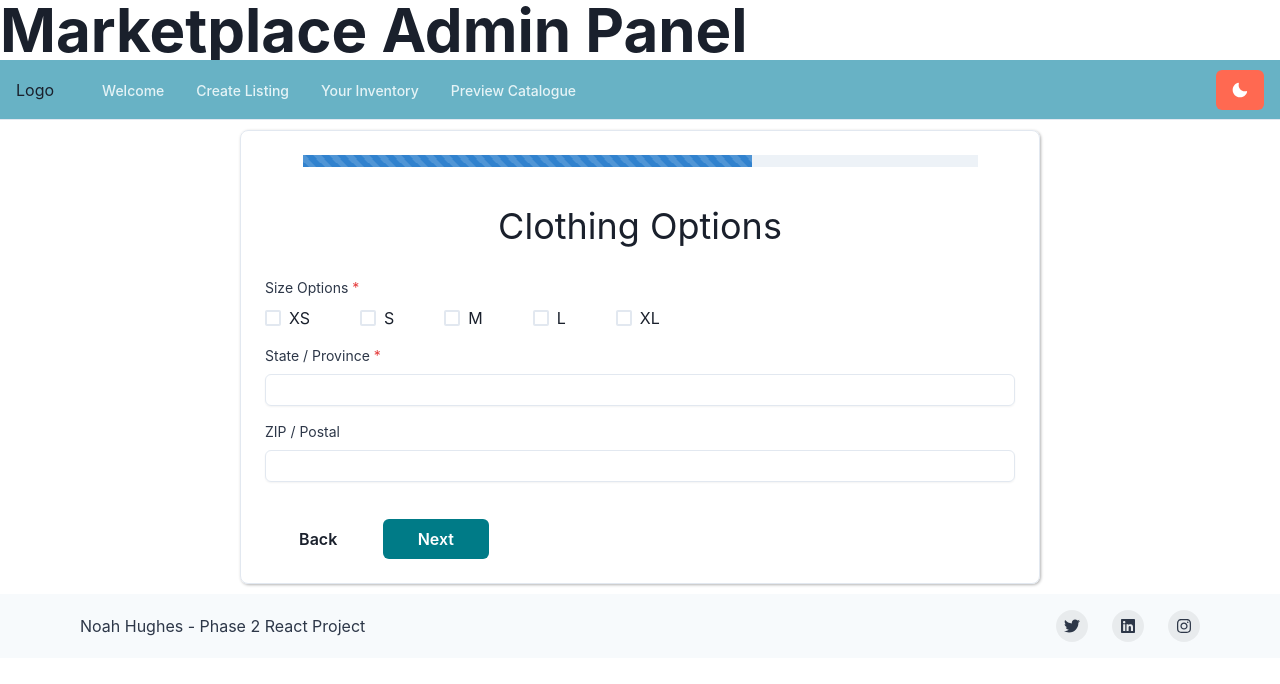
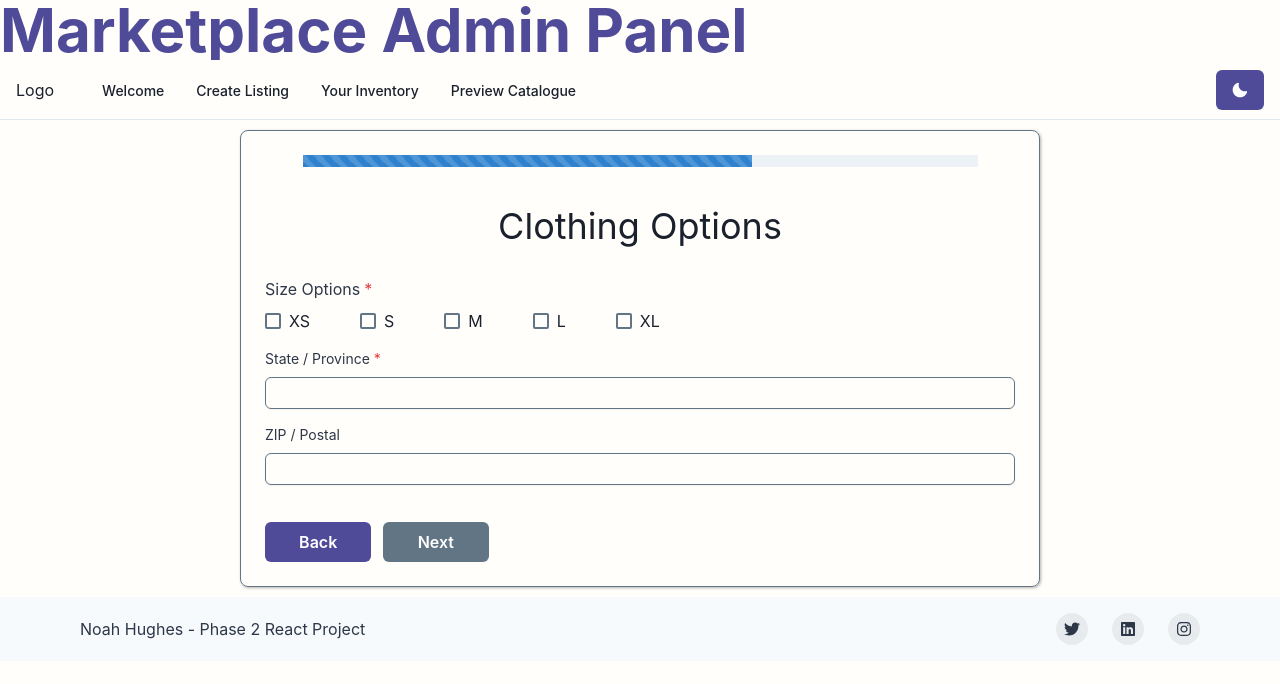
Before and after one commit to Paper-Byte/lorem-ipsum-cms, a React (Create React App) app: page / in a window 1280 px wide. Both pictures are taken after a click on the button "Next". Shown: the top 684 px of the page. Built offline with nearby package versions, Linux system fonts and the light colour scheme.

Commit message:
conitnues work on handler for clothing creation

```diff
--- a/src/components/CreateClothing.jsx
+++ b/src/components/CreateClothing.jsx
@@ -35,8 +35,21 @@ export default function Multistep() {
     type: '',
     image: '',
     description: '',
-    sizes: [],
-    colors: [],
+    sizes: {
+      xs: false,
+      s: false,
+      m: false,
+      l: false,
+      xl: false,
+    },
+    colors: {
+      black: false,
+      white: false,
+      firebrick: false,
+      navy: false,
+      aquamarine: false,
+      coral: false,
+    },
     price: 0,
     availability: true,
   });
@@ -48,8 +61,6 @@ export default function Multistep() {
     clothingDetails.type !== '' &&
     clothingDetails.image !== '' &&
     clothingDetails.description !== '' &&
-    clothingDetails.sizes.length > 0 &&
-    clothingDetails.colors.length > 0 &&
     clothingDetails.price > 0
   ) {
     canSubmit = true;
@@ -57,20 +68,25 @@ export default function Multistep() {
 
   console.log(clothingDetails);
 
-  const handleClothingOptionsStrings = (event) => {
-    if (event.target.name === 'price') {
-      let newPrice = parseInt(event.target.value);
+  const handleClothingOptions = (event) => {
+    const { name, value, type } = event.target;
+    if (name === 'price') {
+      let newPrice = parseInt(value);
       setClothingDetails({
         ...clothingDetails,
-        [event.target.name]: newPrice,
+        [name]: newPrice,
+      });
+    } else if (type === 'checkbox') {
+      setClothingDetails({
+        ...clothingDetails.sizes,
+        [name]: !clothingDetails.sizes[name],
       });
     } else {
-      setClothingDetails({
-        ...clothingDetails,
-        [event.target.name]: event.target.value,
-      });
+      setClothingDetails({ ...clothingDetails, [name]: value });
     }
   };
+
+  console.log(clothingDetails.sizes.xs);
 
   return (
     <>
@@ -99,14 +115,14 @@ export default function Multistep() {
             description={clothingDetails.description}
             clothingType={clothingDetails.type}
             img={clothingDetails.image}
-            handleClothingOptions={handleClothingOptionsStrings}
+            handleClothingOptions={handleClothingOptions}
           />
         ) : step === 2 ? (
           <Form2
             sizes={clothingDetails.sizes}
             colors={clothingDetails.colors}
             price={clothingDetails.price}
-            handleClothingPrice={handleClothingOptionsStrings}
+            handleClothingOptions={handleClothingOptions}
           />
         ) : (
           <Form3 />
@@ -186,7 +202,7 @@ const Form1 = ({
   img,
   clothingType,
   description,
-  handleClothingOptionsStrings,
+  handleClothingOptions,
 }) => {
   return (
     <>
@@ -213,7 +229,7 @@ const Form1 = ({
             name="item"
             type="text"
             value={item}
-            onChange={handleClothingOptionsStrings}
+            onChange={handleClothingOptions}
             placeholder="Item name..."
           />
 
@@ -234,7 +250,7 @@ const Form1 = ({
             name="image"
             type="text"
             value={img}
-            onChange={handleClothingOptionsStrings}
+            onChange={handleClothingOptions}
             placeholder="Ex. 'https://png.pngtree.com/png-vector/...'"
           />
 
@@ -262,7 +278,7 @@ const Form1 = ({
             id="type"
             name="type"
             value={clothingType}
-            onChange={handleClothingOptionsStrings}
+            onChange={handleClothingOptions}
             placeholder="Select option"
             focusBorderColor="brand.400"
             shadow="sm"
@@ -294,7 +310,7 @@ const Form1 = ({
             name="description"
             type="text"
             value={description}
-            onChange={handleClothingOptionsStrings}
+            onChange={handleClothingOptions}
             placeholder="Ex. 'https://png.pngtree.com/png-vector/...'"
           />
 
@@ -306,7 +322,7 @@ const Form1 = ({
   );
 };
 
-const Form2 = ({ sizes, colors, price, handleClothingPrice }) => {
+const Form2 = ({ sizes, colors, price, handleClothingOptions }) => {
   return (
     <>
 
@@ -325,7 +341,7 @@ const Form2 = ({ sizes, colors, price, handleClothingPrice }) => {
 
           <FormLabel
             htmlFor="sizes"
-            fontSize="sm"
+            fontSize="md"
             fontWeight="md"
             color="gray.700"
             _dark={{
@@ -336,20 +352,48 @@ const Form2 = ({ sizes, colors, price, handleClothingPrice }) => {
                       Size Options
           </FormLabel>
 
-          <CheckboxGroup
-            id="item-sizes"
-            name="sizes"
-            w="100%"
-            mr="5%"
-          >
-            <Stack spacing={[1, 50]} direction={['column', 'row']}>
-              <Checkbox value="xs">XS</Checkbox>
-              <Checkbox value="s">S</Checkbox>
-              <Checkbox value="m">M</Checkbox>
-              <Checkbox value="l">L</Checkbox>
-              <Checkbox value="xl">XL</Checkbox>
-            </Stack>
-          </CheckboxGroup>
+          <Stack spacing={[1, 50]} direction={['column', 'row']}>
+            <Checkbox
+              size="md"
+              onChange={handleClothingOptions}
+              name="xs"
+              isChecked={sizes.xs}
+            >
+              XS
+            </Checkbox>
+            <Checkbox
+              size="md"
+              isChecked={sizes.s}
+              onChange={handleClothingOptions}
+              name="s"
+            >
+              S
+            </Checkbox>
+            <Checkbox
+              size="md"
+              isChecked={sizes.m}
+              onChange={handleClothingOptions}
+              name="m"
+            >
+              M
+            </Checkbox>
+            <Checkbox
+              size="md"
+              isChecked={sizes.l}
+              onChange={handleClothingOptions}
+              name="l"
+            >
+              L
+            </Checkbox>
+            <Checkbox
+              size="md"
+              isChecked={sizes.xl}
+              onChange={handleClothingOptions}
+              name="xl"
+            >
+              XL
+            </Checkbox>
+          </Stack>
 
         </FormControl>
 
--- a/src/components/Header.jsx
+++ b/src/components/Header.jsx
@@ -1,12 +1,12 @@
-import React from "react";
-import { Heading , Button} from "@chakra-ui/react";
+import React from 'react';
+import { Heading, Button } from '@chakra-ui/react';
 
 const Header = () => {
-    return(
-        <>
-        <Heading as="h2" size="3xl" noOfLines={1}>Marketplace Admin Panel</Heading>
-        </>
-    )
-}
+  return (
+    <Heading as="h2" size="3xl" noOfLines={1} color="secondary.500">
+      Marketplace Admin Panel
+    </Heading>
+  );
+};
 
 export default Header;
--- a/src/components/Navbar.jsx
+++ b/src/components/Navbar.jsx
@@ -14,7 +14,7 @@ import {
   useBreakpointValue,
   useDisclosure,
   useColorMode,
-  Switch
+  Switch,
 } from '@chakra-ui/react';
 import {
   HamburgerIcon,
@@ -22,42 +22,56 @@ import {
   ChevronDownIcon,
   ChevronRightIcon,
   MoonIcon,
-  SunIcon
+  SunIcon,
 } from '@chakra-ui/icons';
 
-
 export default function WithSubnavigation() {
-  const { colorMode, toggleColorMode } = useColorMode()
+  const { colorMode, toggleColorMode } = useColorMode();
 
   const { isOpen, onToggle } = useDisclosure();
   const useTheme = (colorKey) => `${colorMode}.${colorKey}`;
   return (
     <Box>
       <Flex
-        bg={useTheme("primary.500")}
+        bg={useTheme('primary.500')}
         minH={'60px'}
         py={{ base: 2 }}
         px={{ base: 4 }}
         borderBottom={1}
         borderStyle={'solid'}
         borderColor={useColorModeValue('gray.200', 'gray.900')}
-        align={'center'}>
+        align={'center'}
+      >
         <Flex
           flex={{ base: 1, md: 'auto' }}
           ml={{ base: -2 }}
-          display={{ base: 'flex', md: 'none' }}>
+          display={{ base: 'flex', md: 'none' }}
+        >
           <IconButton
             onClick={onToggle}
-            icon={isOpen ? <CloseIcon w={3} h={3} /> : <HamburgerIcon w={5} h={5} />}
+            icon={
+              isOpen ? (
+                <CloseIcon w={3} h={3} />
+              ) : (
+                <HamburgerIcon w={5} h={5} />
+              )
+            }
             variant={'ghost'}
             aria-label={'Toggle Navigation'}
           />
         </Flex>
-        <Flex flex={{ base: 1 }} justify={{ base: 'center', md: 'start' }}>
+        <Flex
+          flex={{ base: 1 }}
+          justify={{ base: 'center', md: 'start' }}
+        >
           <Text
-            textAlign={useBreakpointValue({ base: 'center', md: 'left' })}
+            textAlign={useBreakpointValue({
+              base: 'center',
+              md: 'left',
+            })}
             fontFamily={'heading'}
-            color={useColorModeValue('gray.800', 'white')}>
+            color={useColorModeValue('gray.800', 'white')}
+          >
             Logo
           </Text>
 
@@ -70,10 +84,11 @@ export default function WithSubnavigation() {
           flex={{ base: 1, md: 0 }}
           justify={'flex-end'}
           direction={'row'}
-          spacing={6}>
+          spacing={6}
+        >
           <div>
-            <Button onClick={toggleColorMode} colorScheme={useTheme('secondary')}>
-            {colorMode === 'light' ? <MoonIcon /> : <SunIcon />}
+            <Button onClick={toggleColorMode} variant="secondary">
+              {colorMode === 'light' ? <MoonIcon /> : <SunIcon />}
             </Button>
           </div>
         </Stack>
@@ -87,10 +102,6 @@ export default function WithSubnavigation() {
 }
 
 const DesktopNav = () => {
-  const linkColor = useColorModeValue('light.primary.50', 'dark.primary.50');
-  const linkHoverColor = useColorModeValue('light.primary.50', 'dark.primary.50');
-  const popoverContentBgColor = useColorModeValue('white', 'gray.800');
-
   return (
     <Stack direction={'row'} spacing={4}>
       {NAV_ITEMS.map((navItem) => (
@@ -103,11 +114,10 @@ const DesktopNav = () => {
                 href={navItem.href ?? '#'}
                 fontSize={'sm'}
                 fontWeight={500}
-                color={linkColor}
                 _hover={{
                   textDecoration: 'none',
-                  color: linkHoverColor,
-                }}>
+                }}
+              >
                 {navItem.label}
               </Box>
             </PopoverTrigger>
@@ -116,10 +126,10 @@ const DesktopNav = () => {
               <PopoverContent
                 border={0}
                 boxShadow={'xl'}
-                bg={popoverContentBgColor}
                 p={4}
                 rounded={'xl'}
-                minW={'sm'}>
+                minW={'sm'}
+              >
                 <Stack>
                   {navItem.children.map((child) => (
                     <DesktopSubNav key={child.label} {...child} />
@@ -143,13 +153,15 @@ const DesktopSubNav = ({ label, href, subLabel }) => {
       display={'block'}
       p={2}
       rounded={'md'}
-      _hover={{ bg: useColorModeValue('pink.50', 'gray.900') }}>
+      _hover={{ bg: useColorModeValue('pink.50', 'gray.900') }}
+    >
       <Stack direction={'row'} align={'center'}>
         <Box>
           <Text
             transition={'all .3s ease'}
             _groupHover={{ color: 'pink.400' }}
-            fontWeight={500}>
+            fontWeight={500}
+          >
             {label}
           </Text>
           <Text fontSize={'sm'}>{subLabel}</Text>
@@ -158,11 +170,20 @@ const DesktopSubNav = ({ label, href, subLabel }) => {
           transition={'all .3s ease'}
           transform={'translateX(-10px)'}
           opacity={0}
-          _groupHover={{ opacity: '100%', transform: 'translateX(0)' }}
+          _groupHover={{
+            opacity: '100%',
+            transform: 'translateX(0)',
+          }}
           justify={'flex-end'}
           align={'center'}
-          flex={1}>
-          <Icon color={'pink.400'} w={5} h={5} as={ChevronRightIcon} />
+          flex={1}
+        >
+          <Icon
+            color={'pink.400'}
+            w={5}
+            h={5}
+            as={ChevronRightIcon}
+          />
         </Flex>
       </Stack>
     </Box>
@@ -171,7 +192,11 @@ const DesktopSubNav = ({ label, href, subLabel }) => {
 
 const MobileNav = () => {
   return (
-    <Stack bg={useColorModeValue('white', 'gray.800')} p={4} display={{ md: 'none' }}>
+    <Stack
+      bg={useColorModeValue('white', 'gray.800')}
+      p={4}
+      display={{ md: 'none' }}
+    >
       {NAV_ITEMS.map((navItem) => (
         <MobileNavItem key={navItem.label} {...navItem} />
       ))}
@@ -192,8 +217,12 @@ const MobileNavItem = ({ label, children, href }) => {
         alignItems="center"
         _hover={{
           textDecoration: 'none',
-        }}>
-        <Text fontWeight={600} color={useColorModeValue('gray.600', 'gray.200')}>
+        }}
+      >
+        <Text
+          fontWeight={600}
+          color={useColorModeValue('gray.600', 'gray.200')}
+        >
           {label}
         </Text>
         {children && (
@@ -207,14 +236,19 @@ const MobileNavItem = ({ label, children, href }) => {
         )}
       </Box>
 
-      <Collapse in={isOpen} animateOpacity style={{ marginTop: '0!important' }}>
+      <Collapse
+        in={isOpen}
+        animateOpacity
+        style={{ marginTop: '0!important' }}
+      >
         <Stack
           mt={2}
           pl={4}
           borderLeft={1}
           borderStyle={'solid'}
           borderColor={useColorModeValue('gray.200', 'gray.700')}
-          align={'start'}>
+          align={'start'}
+        >
           {children &&
             children.map((child) => (
               <Box as="a" key={child.label} py={2} href={child.href}>
@@ -230,7 +264,7 @@ const MobileNavItem = ({ label, children, href }) => {
 const NAV_ITEMS = [
   {
     label: 'Welcome',
-    href: "#"
+    href: '#',
   },
   {
     label: 'Create Listing',
@@ -249,7 +283,7 @@ const NAV_ITEMS = [
   },
   {
     label: 'Your Inventory',
-    href:'#',
+    href: '#',
   },
   {
     label: 'Preview Catalogue',
--- a/src/styles/ButtonStyle.js
+++ b/src/styles/ButtonStyle.js
@@ -1,15 +1,45 @@
-import { darken, mode, whiten } from '@chakra-ui/theme-tools';
+import { mode } from '@chakra-ui/theme-tools';
+
+const fontColor = 'white';
 
 export const ButtonStyle = {
   baseStyle: {},
   sizes: {},
   variants: {
     primary: (props) => ({
-      bg: 'dark.primary.500',
-      color: 'white',
+      bg: 'primary.500',
+      color: props.color ?? fontColor,
       _hover: {
-        bg: whiten('dark.primary.500', 1),
+        bg: mode('primary.700', 'primary.400')(props),
         boxShadow: 'md',
+        transform: 'translateY(-2px)',
+      },
+      _disabled: {
+        bg: 'primary.200',
+        color: fontColor,
+        _hover: {
+          bg: 'primary.200',
+          boxShadow: 'none',
+          transform: 'none',
+        },
+      },
+    }),
+    secondary: (props) => ({
+      bg: 'secondary.500',
+      color: props.color ?? fontColor,
+      _hover: {
+        bg: mode('secondary.700', 'secondary.400')(props),
+        boxShadow: 'md',
+        transform: 'translateY(-2px)',
+      },
+      _disabled: {
+        bg: 'secondary.200',
+        color: fontColor,
+        _hover: {
+          bg: 'secondary.200',
+          boxShadow: 'none',
+          transform: 'none',
+        },
       },
     }),
   },
--- a/src/styles/customTheme/customTheme.js
+++ b/src/styles/customTheme/customTheme.js
@@ -1,11 +1,25 @@
 import { extendTheme } from '@chakra-ui/react';
 import { ButtonStyle as Button } from '../ButtonStyle';
+import { mode } from '@chakra-ui/theme-tools';
 import colors from './palette';
 export default extendTheme({
   config: {
     initialColorMode: 'light',
     useSystemColorMode: false,
   },
+  styles: {
+    global: (props) => ({
+      body: {
+        bg: 'brand.50',
+      },
+      '*, *::before, &::after': {
+        borderColor: 'primary.500',
+      },
+      '.chakra-ui-dark': {
+        bg: 'primary.800',
+      },
+    }),
+  },
   colors,
   components: {
     Button,
--- a/src/styles/customTheme/palette.js
+++ b/src/styles/customTheme/palette.js
@@ -1,127 +1,51 @@
 const palette = {
-  light: {
-    primary: {
-      50: '#E5F3F6',
-      100: '#CCE6EC',
-      200: '#B3D9E2',
-      300: '#9ACCD8',
-      400: '#81BFCF',
-      500: '#68B2C5',
-      600: '#529BAC',
-      700: '#3B8693',
-      800: '#236F7A',
-      900: '#0C5861',
-    },
-    secondary: {
-      50: '#FFEEEB',
-      100: '#FFD3CC',
-      200: '#FFB9AD',
-      300: '#FF9E8E',
-      400: '#FF8470',
-      500: '#FF6951',
-      600: '#E55947',
-      700: '#C5493E',
-      800: '#A53934',
-      900: '#86392B',
-    },
-    complementary: {
-      50: '#F5F8FA',
-      100: '#E9F2F6',
-      200: '#DCECFA',
-      300: '#D0E7F4',
-      400: '#C4E1EF',
-      500: '#B7DBE9',
-      600: '#A4D4E3',
-      700: '#91CDDD',
-      800: '#7EC6D7',
-      900: '#6BBFD1',
-    },
-    neutral: {
-      50: '#FCFDFE',
-      100: '#F8FAFC',
-      200: '#F1F3F6',
-      300: '#E6EBF0',
-      400: '#D0D9E1',
-      500: '#B2C1CF',
-      600: '#8AA3B4',
-      700: '#627695',
-      800: '#3D5778',
-      900: '#1E3D5B',
-    },
-    accent: {
-      50: '#FCE9E6',
-      100: '#FAC7C1',
-      200: '#F9A49C',
-      300: '#F78277',
-      400: '#F56053',
-      500: '#F43D2E',
-      600: '#DD321F',
-      700: '#C22610',
-      800: '#A11A00',
-      900: '#820E00',
-    },
+  brand: {
+    50: '#fffefa',
+    100: '#fef0b9',
+    200: '#fee689',
+    300: '#fedb5a',
+    400: '#fed133',
+    500: '#e5b824',
+    600: '#b28f1a',
+    700: '#7f6611',
+    800: '#4c3d07',
+    900: '#1a1400',
   },
-  dark: {
-    primary: {
-      50: '#001418',
-      100: '#002730',
-      200: '#003A48',
-      300: '#004C61',
-      400: '#006074',
-      500: '#007B87',
-      600: '#00939A',
-      700: '#00ACAD',
-      800: '#00C5C1',
-      900: '#00DFD5',
-    },
-    secondary: {
-      50: '#83c5beff',
-      100: '#71bdb6ff',
-      200: '#5fb6adff',
-      300: '#4eaea4ff',
-      400: '#3da79cff',
-      500: '#2ca195ff',
-      600: '#209984ff',
-      700: '#158e73ff',
-      800: '#0a8362ff',
-      900: '#00784fff',
-    },
-    complementary: {
-      50: '#00434eff',
-      100: '#004e59ff',
-      200: '#005963ff',
-      300: '#00656eff',
-      400: '#006f78ff',
-      500: '#007983ff',
-      600: '#00838dff',
-      700: '#008e97ff',
-      800: '#0099a2ff',
-      900: '#00a4acff',
-    },
-    neutral: {
-      50: '#1a202cff',
-      100: '#1d2430ff',
-      200: '#202835ff',
-      300: '#232b39ff',
-      400: '#262e3dff',
-      500: '#293142ff',
-      600: '#2c3546ff',
-      700: '#2f394bff',
-      800: '#323d4fff',
-      900: '#354153ff',
-    },
-    accent: {
-      50: '#9c5444ff',
-      100: '#ab664cff',
-      200: '#ba7854ff',
-      300: '#c8895bff',
-      400: '#d79b63ff',
-      500: '#e8ac6aff',
-      600: '#f8be72ff',
-      700: '#ffcf7bff',
-      800: '#ffd088ff',
-      900: '#ffdf91ff',
-    },
+  primary: {
+    50: '#e3f6fc',
+    100: '#cedbe4',
+    200: '#b2c1cb',
+    300: '#97a8b5',
+    400: '#7a8f9e',
+    500: '#617585',
+    600: '#4a5b68',
+    700: '#34414c',
+    800: '#1b2830',
+    900: '#010e18',
+  },
+  secondary: {
+    50: '#ededff',
+    100: '#cdcce8',
+    200: '#aca9d5',
+    300: '#8a87c4',
+    400: '#6a65b2',
+    500: '#504b98',
+    600: '#3e3a77',
+    700: '#2c2a56',
+    800: '#191935',
+    900: '#090717',
+  },
+  neutral: {
+    50: '#ffffff',
+    100: '#fbfdfe',
+    200: '#f7f9fc',
+    300: '#f3f6fa',
+    400: '#eff4f9',
+    500: '#f8fdff', // Your neutral color at 500
+    600: '#e5ecf3',
+    700: '#d2dfe9',
+    800: '#bfe3e0',
+    900: '#acd7d6',
   },
 };
 
```
